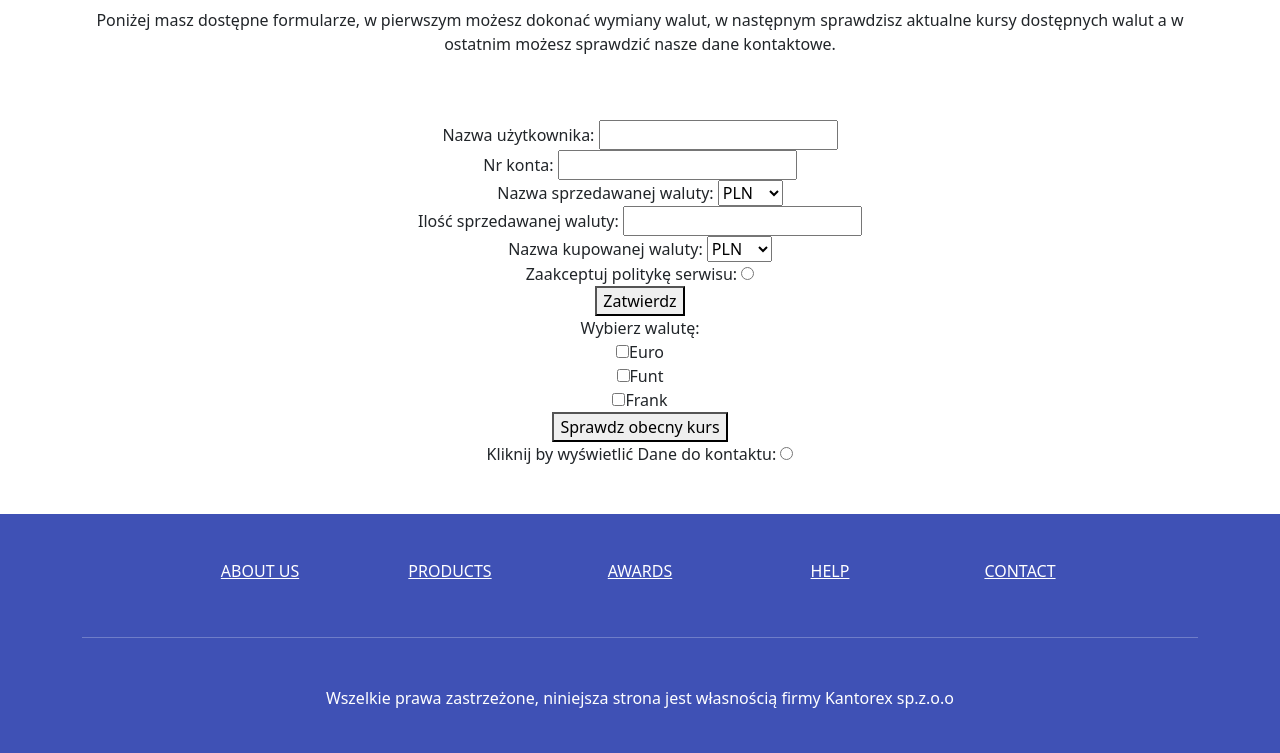
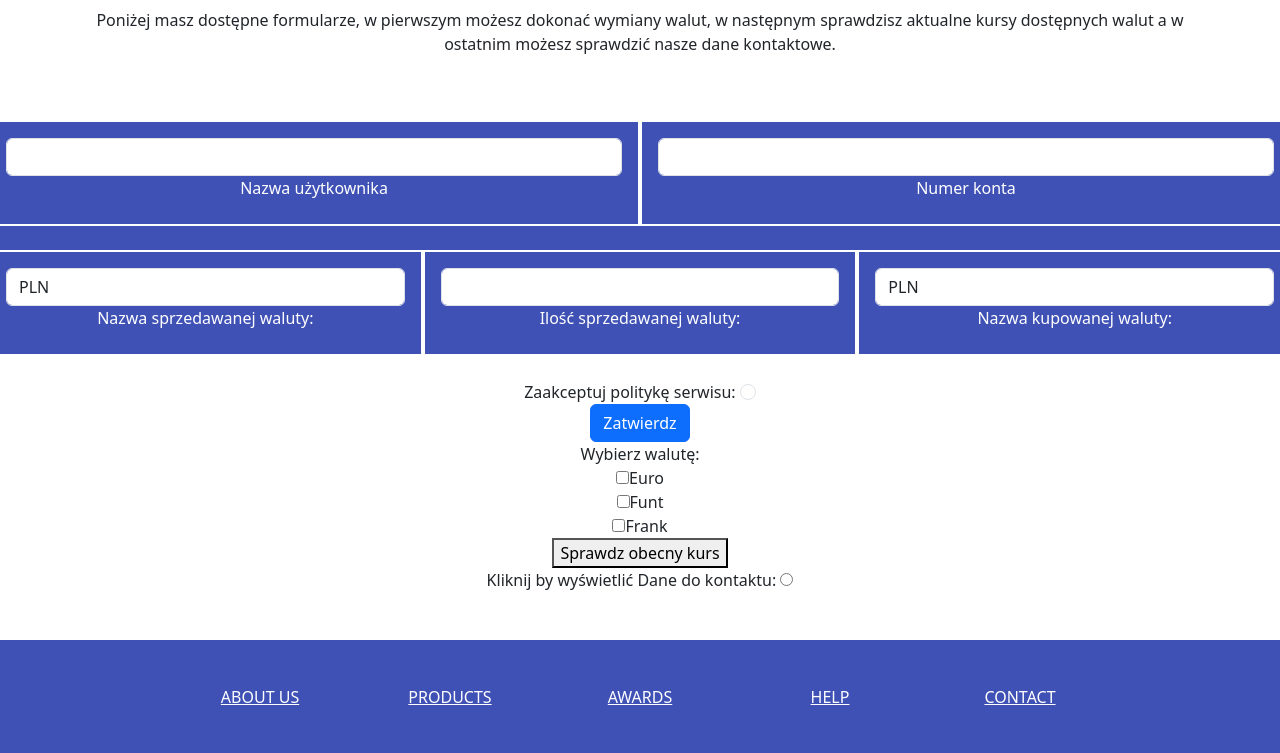
Before and after one commit to LukaszCheciak/PP5, a plain HTML site: page index.html in a window 1280 px wide. Shown: the part 840-1593 px from the top of the page. Drawn offline with nearby package versions, Linux system fonts and the light colour scheme.

Commit message:
pierwszy formularz bootstrap zrobiony

```diff
--- a/index.html
+++ b/index.html
@@ -76,22 +76,41 @@
     </main>
 
     <form id="sellCurrencyForm" class="form1">
-      <label for="names">Nazwa użytkownika: </label>
-      <input type="text" id="names" name="names" required /><br />
-
-      <label for="accountNumber">Nr konta: </label>
+      <div class="form1Back">
+        <div class="row mb-4">
+          <div class="col">
+            <div class="form-outline">
+              <input
+                type="text"
+                id="names"
+                name="names"
+                class="form-control"
+                required
+              />
+              <label class="form-label" for="names">Nazwa użytkownika</label>
+            </div>
+          </div>
+          <div class="col">
+            <div class="form-outline">
               <input
                 type="number"
                 id="accountNumber"
                 name="accountNumber"
+                class="form-control"
                 required
-      /><br />
-
-      <label for="SellCurrencyName">Nazwa sprzedawanej waluty: </label>
+              />
+              <label class="form-label" for="accountNumber">Numer konta</label>
+            </div>
+          </div>
+        </div>
+        <div class="row mb-4">
+          <div class="col">
+            <div class="form-outline">
               <select
                 type="text"
                 id="SellCurrencyName"
                 name="SellCurrencyName"
+                class="form-control"
                 required
               >
                 <option value="PLN">PLN</option>
@@ -99,22 +118,44 @@
                 <option value="GBP">Funt</option>
                 <option value="CHF">Frank</option>
               </select>
-      <br />
-
-      <label for=" SellCurrencyAmount">Ilość sprzedawanej waluty: </label>
+              <label class="form-label" for="SellCurrencyName"
+                >Nazwa sprzedawanej waluty:</label
+              >
+            </div>
+          </div>
+          <div class="col">
+            <div class="form-outline">
               <input
                 type="number"
                 id="SellCurrencyAmount"
                 name="SellCurrencyAmount"
-      /><br />
-
-      <label for="BuyCurrencyName">Nazwa kupowanej waluty: </label>
-      <select type="number" id="BuyCurrencyName" name="BuyCurrencyName">
+                class="form-control"
+              />
+              <label class="form-label" for=" SellCurrencyAmount"
+                >Ilość sprzedawanej waluty:</label
+              >
+            </div>
+          </div>
+          <div class="col">
+            <div class="form-outline">
+              <select
+                type="number"
+                id="BuyCurrencyName"
+                name="BuyCurrencyName"
+                class="form-control"
+              >
                 <option value="PLN">PLN</option>
                 <option value="EUR">Euro</option>
                 <option value="GBP">Funt</option>
-        <option value="CHF">Frank</option></select
-      ><br />
+                <option value="CHF">Frank</option>
+              </select>
+              <label class="form-label" for="BuyCurrencyName"
+                >Nazwa kupowanej waluty:
+              </label>
+            </div>
+          </div>
+        </div>
+      </div>
 
       <label>Zaakceptuj politykę serwisu:</label>
       <input
@@ -122,9 +163,12 @@
         id="policyAcceptance"
         name="policyAcceptance"
         value="Yes"
+        class="form-check-input"
       /><br />
-      <button type="submit">Zatwierdz</button>
+      <button type="submit" class="btn btn-primary">Zatwierdz</button>
     </form>
+
+    <div id="exchange__result" class="exchange__result"></div>
 
     <form id="CheckRate" class="form2">
       <label for="CheckCurrency"> Wybierz walutę:</label><br />
@@ -167,7 +211,6 @@
       <p class="hiddenSmall">Adress: ul. Bogata 2/3 31-053 Kraków</p>
     </div>
 
-    <div id="exchange__result" class="exchange__result"></div>
     <div id="rate_change_result" class="rate_change_result"></div>
 
     <div>
@@ -215,26 +258,6 @@
               </div>
             </div>
           </section>
-          <section class="text-center mb-5">
-            <a href="" class="text-white me-4">
-              <i class="fab fa-facebook-f"></i>
-            </a>
-            <a href="" class="text-white me-4">
-              <i class="fab fa-twitter"></i>
-            </a>
-            <a href="" class="text-white me-4">
-              <i class="fab fa-google"></i>
-            </a>
-            <a href="" class="text-white me-4">
-              <i class="fab fa-instagram"></i>
-            </a>
-            <a href="" class="text-white me-4">
-              <i class="fab fa-linkedin"></i>
-            </a>
-            <a href="" class="text-white me-4">
-              <i class="fab fa-github"></i>
-            </a>
-          </section>
         </div>
         <div
           class="text-center p-3"
--- a/style.scss
+++ b/style.scss
@@ -17,7 +17,7 @@
 
 .col {
   padding: 1rem;
-  background-color: blueviolet;
+  background-color: #3f51b5;
   border: 2px solid white;
   color: white;
   text-align: center;
@@ -53,3 +53,7 @@ h5 {
 .hiddenSmall {
   text-align: center;
 }
+
+.form1Back {
+  background-color: #3f51b5;
+}
```
Also changed, not shown: style.css, style.min.css. Lines whose indentation alone changed are shown as unchanged.
